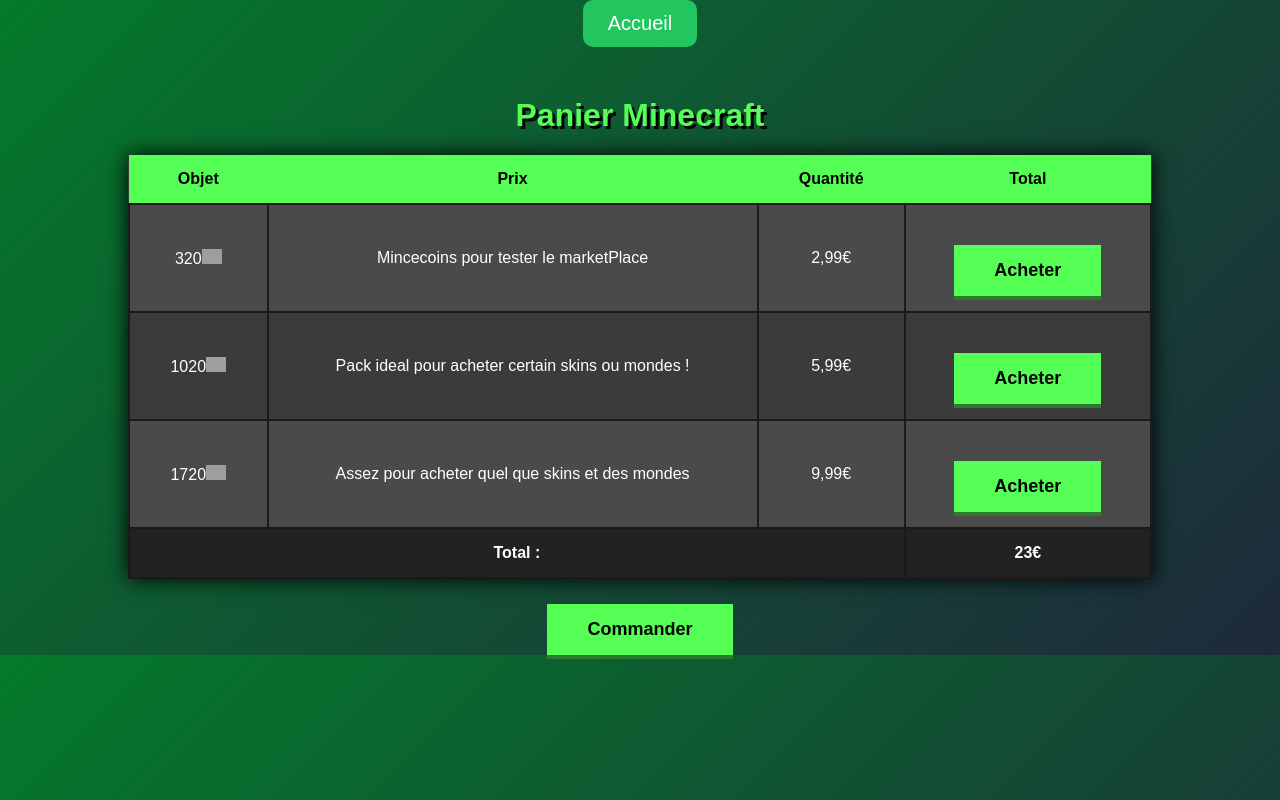
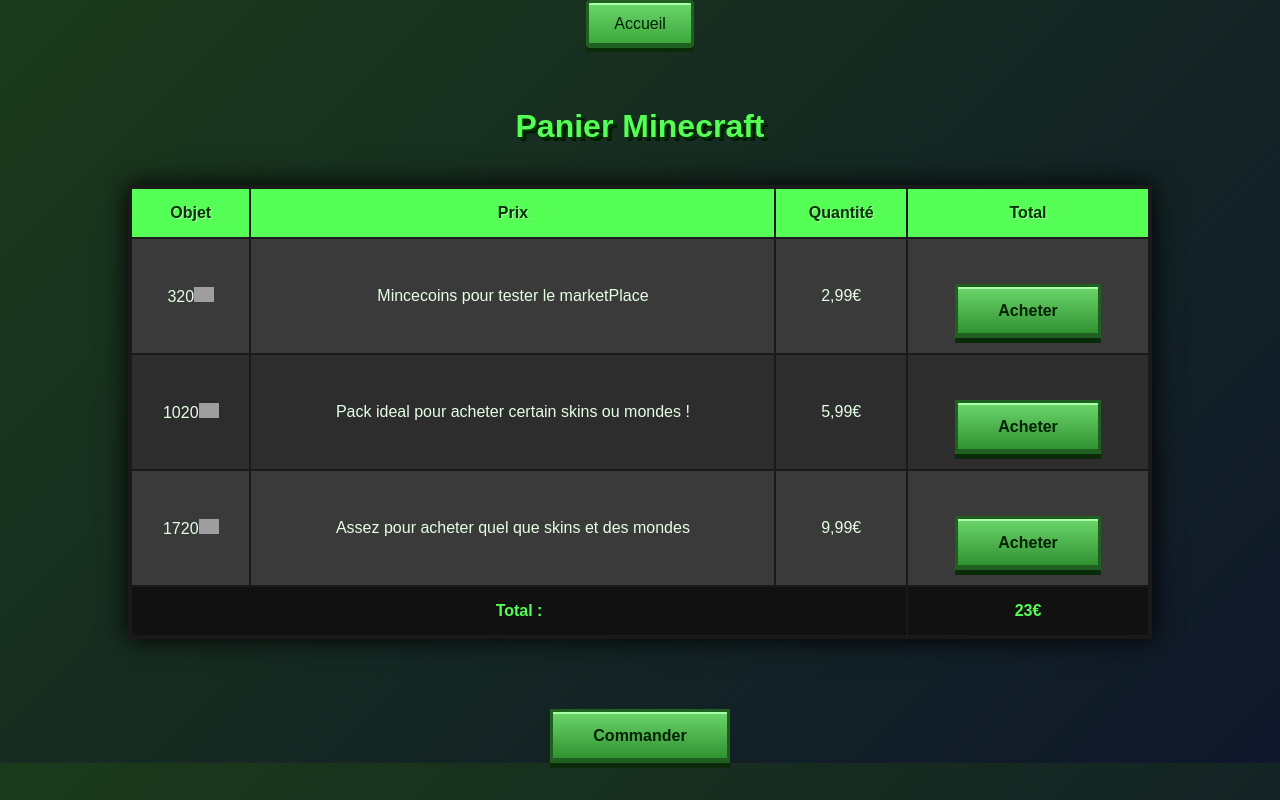
Before and after one commit to Virellon/Projet-Web-CIG, a PHP site: page /CubicInfractructureGroup/panier/panier.html in a window 1280 px wide. Run offline with PHP 8.4, Linux system fonts and the light colour scheme; grey boxes are pictures that could not be loaded.

Commit message:
Update panier.css

```diff
--- a/CubicInfractructureGroup/panier/panier.css
+++ b/CubicInfractructureGroup/panier/panier.css
@@ -1,71 +1,96 @@
 body {
-background: linear-gradient(135deg, #047a2b, #1e293b);
-color:white;
-font-family: 'Arial', sans-serif;
-text-align:center;
-margin:0;
+    background: linear-gradient(135deg, #1b3a1b, #0f172a);
+    color: #e5ffe5;
+    font-family: 'Press Start 2P', Arial, sans-serif;
+    text-align: center;
+    margin: 0;
+}
+
+.container {
+    margin-top: 60px;
+}
+
+h1 {
+    color: #55ff55;
+    font-size: 2rem;
+    text-shadow:
+        2px 2px 0 #003300,
+        4px 4px 0 #001a00;
 }
 
 .btn {
-    font-size: 20px;
+    font-size: 16px;
     padding: 12px 25px;
-    background: #22c55e;
-    color: white;
+    background: linear-gradient(#6bd66b, #3aa63a);
+    color: #002200;
     text-decoration: none;
-    border-radius: 10px;
+    border: 3px solid #1f5f1f;
+    border-radius: 4px;
     display: inline-block;
-    transition: 0.3s;
-}
-.container {
-margin-top:50px;
+    box-shadow: inset 0 2px #aaffaa, inset 0 -2px #1f5f1f, 0 4px #0a2a0a;
+    transition: all 0.1s;
 }
 
-h1 {
-color:#55ff55;
-text-shadow: 3px 3px black;
+.btn:hover {
+    filter: brightness(1.1);
+}
+
+.btn:active {
+    transform: translateY(3px);
+    box-shadow: inset 0 2px #1f5f1f;
 }
 
 table {
-margin:auto;
-border-collapse:collapse;
-background:#3b3b3b;
-box-shadow:0 0 20px black;
-width: 80%;
+    margin: 40px auto;
+    border-collapse: collapse;
+    width: 80%;
+    background: #2d2d2d;
+    border: 4px solid #1a1a1a;
+    box-shadow: 0 0 25px black;
 }
 
 th {
-background:#55ff55;
-color:black;
-padding:15px 30px;
+    background: #55ff55;
+    color: #003300;
+    padding: 15px;
+    border: 2px solid #1a1a1a;
+    text-shadow: 1px 1px #aaffaa;
 }
 
 td {
-padding:15px 30px;
-border:2px solid #1a1a1a;
+    padding: 15px;
+    border: 2px solid #1a1a1a;
 }
 
 tr:nth-child(even) {
-background:#4a4a4a;
+    background: #3a3a3a;
+}
+
+tr:hover {
+    background: #4caf50;
+    color: black;
 }
 
 tr.total td {
-font-weight:bold;
-background:#222;
+    font-weight: bold;
+    background: #111;
+    color: #55ff55;
 }
 
 button {
-margin-top:25px;
-padding:15px 40px;
-font-size:18px;
-background:#55ff55;
-color:black;
-border:none;
-cursor:pointer;
-font-weight:bold;
-box-shadow: 0 4px 0 #2c7a2c;
+    margin-top: 30px;
+    padding: 15px 40px;
+    font-size: 16px;
+    background: linear-gradient(#6bd66b, #2f8f2f);
+    color: #002200;
+    border: 3px solid #1f5f1f;
+    cursor: pointer;
+    font-weight: bold;
+    box-shadow: inset 0 2px #aaffaa, inset 0 -2px #1f5f1f, 0 5px #0a2a0a;
+    transition: all 0.1s;
 }
 
 button:active {
-transform:translateY(4px);
-box-shadow:none;
+    transform: translateY(4px);
+    box-shadow: inset 0 2px #1f5f1f;
 }
```
